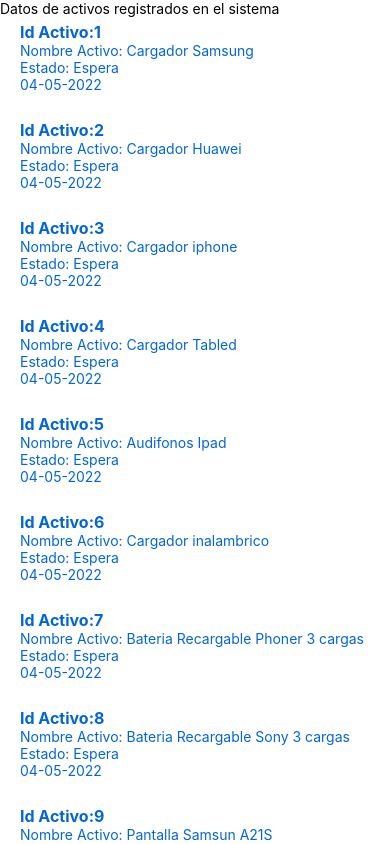
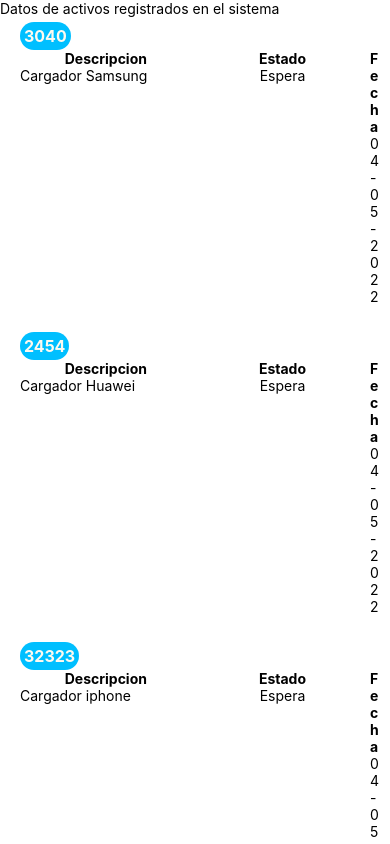
Before and after one commit to andygomezb7/react-native-PPM, a React Native app: screen / in a window 390 px wide. Shown: the top 844 px of the page. Built offline with nearby package versions, Linux system fonts and the light colour scheme.

Commit message:
afinando estilo de Main y componentes de completacion con dependencias importantes

```diff
--- a/src/components/ActivosItem.jsx
+++ b/src/components/ActivosItem.jsx
@@ -1,13 +1,17 @@
 import react from "react"
-import { View, StyleSheet } from "react-native"
+import { Alert, View, StyleSheet, TouchableOpacity  } from "react-native"
 import StyledText from "./StyledText.jsx"
+import ActivoStatus from "../components/ActivosStatus.jsx"
+import theme from "../theme.js"
+
 
 const ActivosItem = (props) => (
 <View key={props.id} style={Styles.container}>
-        <StyledText fontSize='subheading' fontWeight='bold'>Id Activo:{props.id}</StyledText>
-        <StyledText >Nombre Activo: {props.Nombre}</StyledText>
-        <StyledText >Estado: {props.estado}</StyledText>
-        <StyledText >{props.fecha_registrada}</StyledText>
+        <StyledText style={Styles.colortitle} fontSize='subheading' fontWeight='bold'>{props.id}</StyledText>
+        <TouchableOpacity onPress={() => Alert.alert('touchableopacity')}>
+            <ActivoStatus {... props}/>
+        </TouchableOpacity>
+
 </View>
 )
 
@@ -17,6 +21,15 @@ const Styles = StyleSheet.create({
         paddingBottom: 5,
         paddingTop: 5
     },
+
+    colortitle: {
+        padding: 4,
+        color : theme.colors.textwhite,
+        backgroundColor: theme.colors.blue,
+        alignSelf: 'flex-start',
+        borderRadius: 20,
+        overflow: 'hidden'
+    }
 })
 
 export default ActivosItem
--- /dev/null
+++ b/src/components/ActivosStatus.jsx
@@ -0,0 +1,25 @@
+import react from "react"
+import { View } from "react-native"
+import StyledText from '../components/StyledText.jsx'
+
+
+const ActivoStatus = props => {
+    return (
+        <View style={{flexDirection: 'row', justifyContent: 'space-around' }}>
+            <View style={{flex:1}}>
+                <StyledText align='center' fontWeight='bold'>Descripcion </StyledText>
+                <StyledText>{props.Nombre}</StyledText>
+            </View>
+            <View style={{flex:1}}>
+                <StyledText align='center' fontWeight='bold' >Estado</StyledText>
+                <StyledText align='center' >{props.estado}</StyledText>
+            </View>
+            <View style={{flex:0}}>
+                <StyledText align='center' fontWeight='bold' >Fecha</StyledText>
+                <StyledText align='center' >{props.fecha_registrada}</StyledText>
+            </View>
+        </View>
+    )
+}
+
+export default ActivoStatus
--- a/src/components/StyledText.jsx
+++ b/src/components/StyledText.jsx
@@ -14,6 +14,10 @@ const styles = StyleSheet.create({
         color:theme.colors.primary
     },
 
+    colorblue:{
+        color:theme.colors.secundary
+    },
+
     colorSecondary:{
         color: theme.colors.textSecundary
     },
@@ -24,16 +28,23 @@ const styles = StyleSheet.create({
 
     subheading: {
         fontSize: theme.fontSizes.subheading
+    },
+
+    textAlignCenter: {
+        textAlign: 'center'
     }
 })
 
-export default function StyledText({children, color, fontSize, fontWeight, style, ...restOfProps}) {
+export default function StyledText({align, children, color, fontSize, fontWeight, style, ...restOfProps}) {
     const textStyles = [
         styles.text,
-        color == 'primary' && styles.colorPrimary,
-        color == 'secondary' && styles.colorSecondary,
-        fontSize== 'subheading' && styles.subheading,
-        fontWeight == 'bold' && styles.bold
+        align       == 'center'  && styles.textAlignCenter,
+        color       == 'primary' && styles.colorPrimary,
+        color       == 'colorblue' && styles.colorblue,
+        color       == 'secondary' && styles.colorSecondary,
+        fontSize    == 'subheading' && styles.subheading,
+        fontWeight  == 'bold' && styles.bold,
+        style
     ]
 
     return (
--- a/src/components/data/repositories.js
+++ b/src/components/data/repositories.js
@@ -1,6 +1,6 @@
 export default [
   {
-    id: 1,
+    id: 3040,
     Nombre: "Cargador Samsung",
     estado: "Espera",
     sector: "Metronorte",
@@ -11,7 +11,7 @@ export default [
   },
 
   {
-    id: 2,
+    id: 2454,
     Nombre: "Cargador Huawei",
     estado: "Espera",
     sector: "Central",
@@ -22,7 +22,7 @@ export default [
   },
 
   {
-    id: 3,
+    id: 32323,
     Nombre: "Cargador iphone",
     estado: "Espera",
     sector: "MetroSur",
@@ -33,7 +33,7 @@ export default [
   },
 
   {
-    id: 4,
+    id: 4456,
     Nombre: "Cargador Tabled",
     estado: "Espera",
     sector: "MetroSur",
@@ -44,7 +44,7 @@ export default [
   },
 
   {
-    id: 5,
+    id: 5050,
     Nombre: "Audifonos Ipad",
     estado: "Espera",
     sector: "MetroSur",
@@ -55,7 +55,7 @@ export default [
   },
 
   {
-    id: 6,
+    id: 6050,
     Nombre: "Cargador inalambrico",
     estado: "Espera",
     sector: "MetroSur",
@@ -66,8 +66,8 @@ export default [
   },
 
   {
-    id: 7,
-    Nombre: "Bateria Recargable Phoner 3 cargas",
+    id: 7567,
+    Nombre: "Bateria Recargable Phoner 3 cargas probando un texto demasiado largo para ver como queda en pantalla",
     estado: "Espera",
     sector: "MetroSur",
     categoria: "Informatica",
@@ -77,7 +77,7 @@ export default [
   },
 
   {
-    id: 8,
+    id: 888,
     Nombre: "Bateria Recargable Sony 3 cargas",
     estado: "Espera",
     sector: "MetroSur",
@@ -88,7 +88,7 @@ export default [
   },
 
   {
-    id: 9,
+    id: 9989,
     Nombre: "Pantalla Samsun A21S",
     estado: "Espera",
     sector: "MetroSur",
@@ -99,7 +99,7 @@ export default [
   },
 
   {
-    id: 10,
+    id: 1034,
     Nombre: "Lapton HP",
     estado: "Espera",
     sector: "MetroSur",
@@ -111,10 +111,10 @@ export default [
 
   {
     id: 11,
-    Nombre: "Lapton HP",
+    Nombre: "Lapton Dell",
     estado: "Pendiente",
-    sector: "MetroSur",
-    categoria: "Informatica",
+    sector: "Central",
+    categoria: "It",
     sede: "MetroSur",
     area: "Ingreso 11",
   },
--- a/src/theme.js
+++ b/src/theme.js
@@ -1,23 +1,27 @@
 const theme = {
   colors: {
-        textPrimary: '#24292e',
-        textSecundary: '#586069',
-        primary:    '#0366d6'
+    textPrimary: "#0000ff",
+    textSecundary: "#586069",
+    textwhite: "#fffaf0",
+    primary: "#000000", // color negro
+    secundary: "#0000ff", //color azul
+    white: "#fffaf0", //color blanco
+    blue: "#00bfff",
   },
 
-    fontSizes:{
+  fontSizes: {
     body: 14,
-        subheading: 16
+    subheading: 16,
   },
 
-    fonts:{
-        main: 'System'
+  fonts: {
+    main: "System",
   },
 
   fontWeights: {
-        normal: '400',
-        bold: '700'
-    }
-}
+    normal: "400",
+    bold: "700",
+  },
+};
 
 export default theme
```
Also changed, not shown: package.json (+13 -4 lines), src/components/ActivoDetalle.jsx (added, +9 -0 lines), 1 other file (tests, documents, lock files or other folders). Lines whose indentation alone changed are shown as unchanged.
